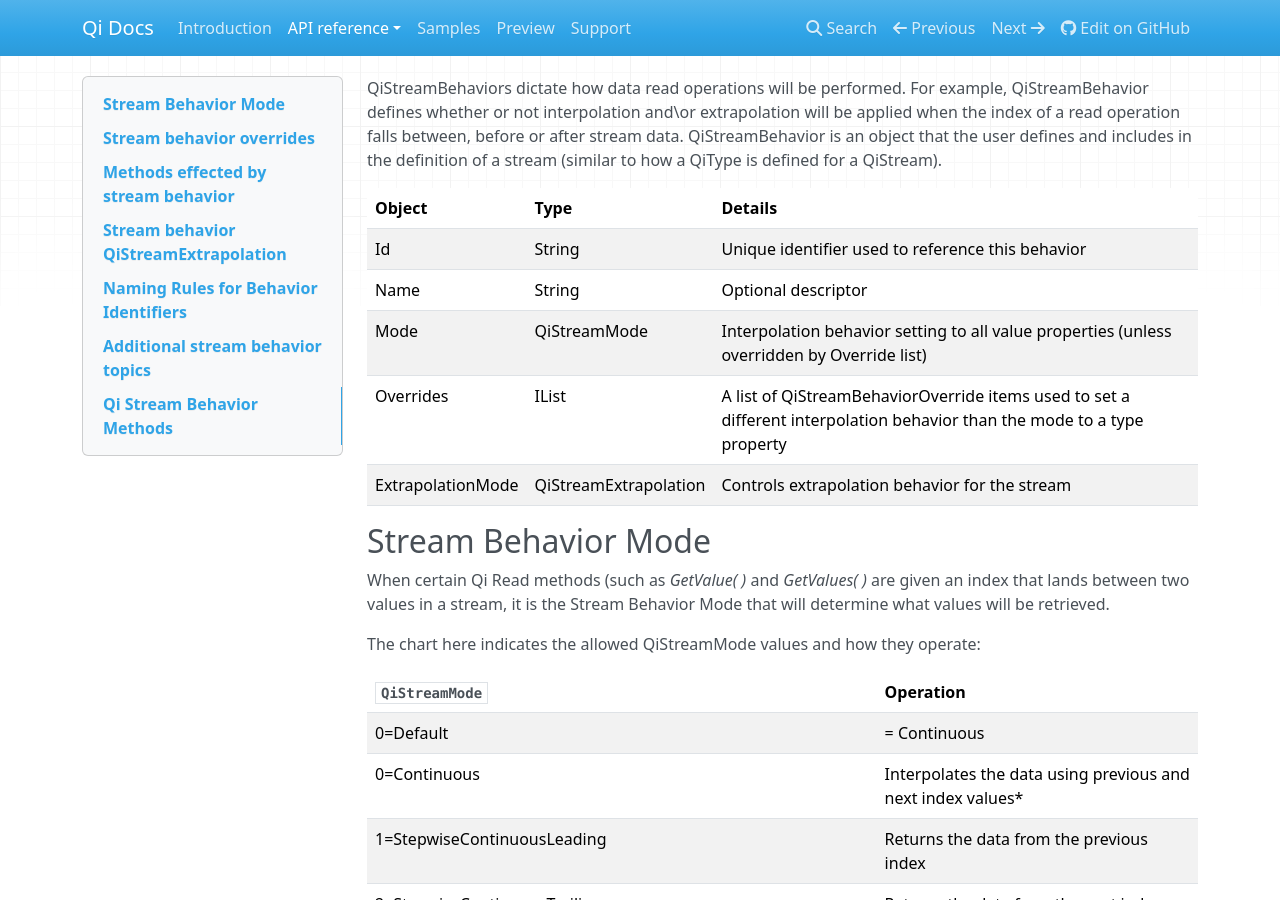
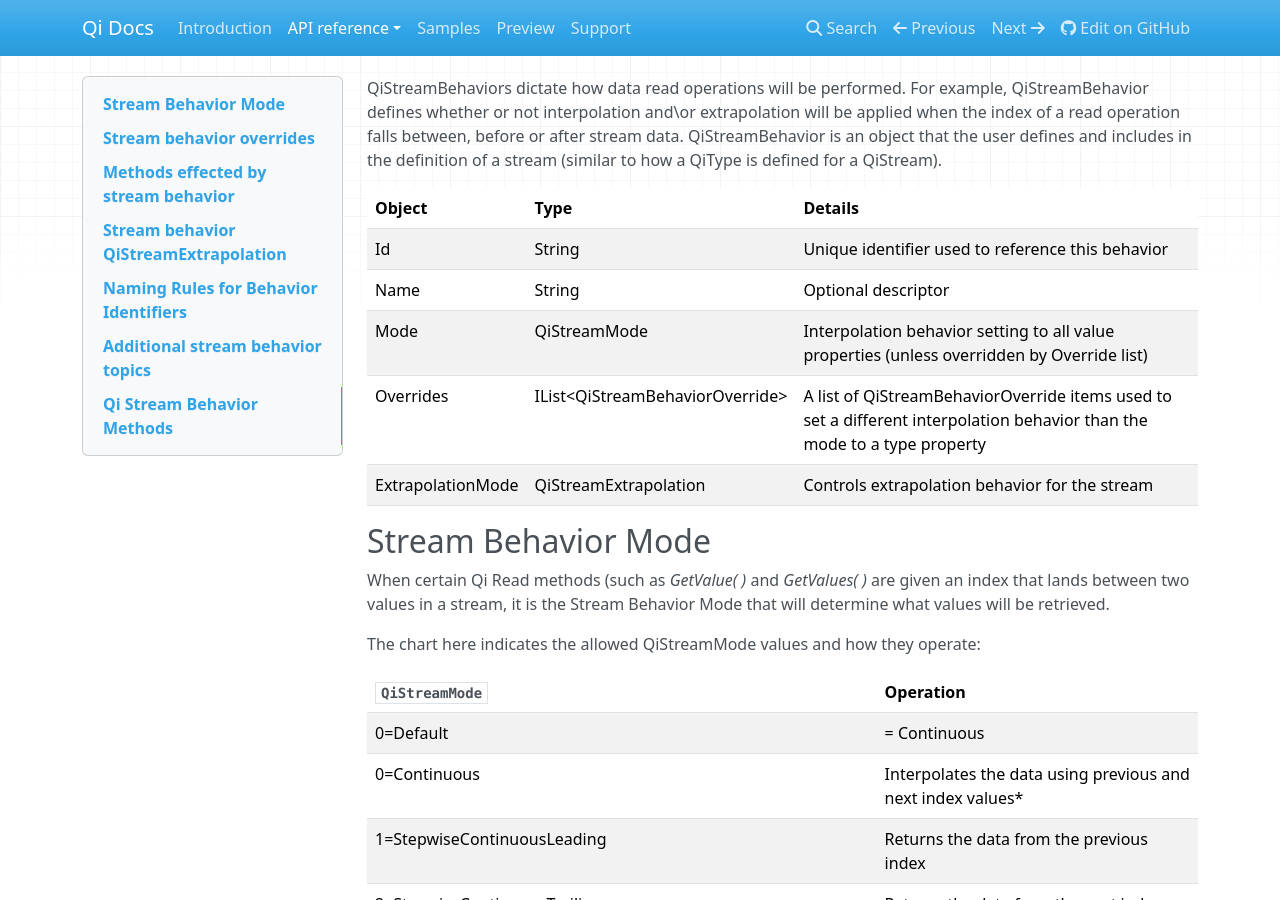
Before and after one commit to ssuryanarayanan/Qi-Docs, an MkDocs documentation site: the page built from docs/QiStreamBehaviors.md, in a window 1280 px wide and 900 px high. Built offline with MkDocs 1.6.1, drawn with Linux system fonts in a browser that asks for light colours; nearby versions of some CDN libraries; old or Windows-style settings are respelled for this version of MkDocs.

Commit message:
Update QiStreamBehaviors.md

```diff
--- a/docs/QiStreamBehaviors.md
+++ b/docs/QiStreamBehaviors.md
@@ -5,7 +5,7 @@ QiStreamBehaviors dictate how data read operations will be performed. For exampl
 |Id|String|Unique identifier used to reference this behavior|
 |Name|String|Optional descriptor|
 |Mode|QiStreamMode|Interpolation behavior setting to all value properties (unless overridden by Override list)|
-|Overrides|IList<QiStreamBehaviorOverride>|A list of QiStreamBehaviorOverride items used to set a different interpolation behavior than the mode to a type property|
+|Overrides|IList&lt;QiStreamBehaviorOverride&gt;|A list of QiStreamBehaviorOverride items used to set a different interpolation behavior than the mode to a type property|
 |ExtrapolationMode|QiStreamExtrapolation|Controls extrapolation behavior for the stream|
 
 ## Stream Behavior Mode
```
